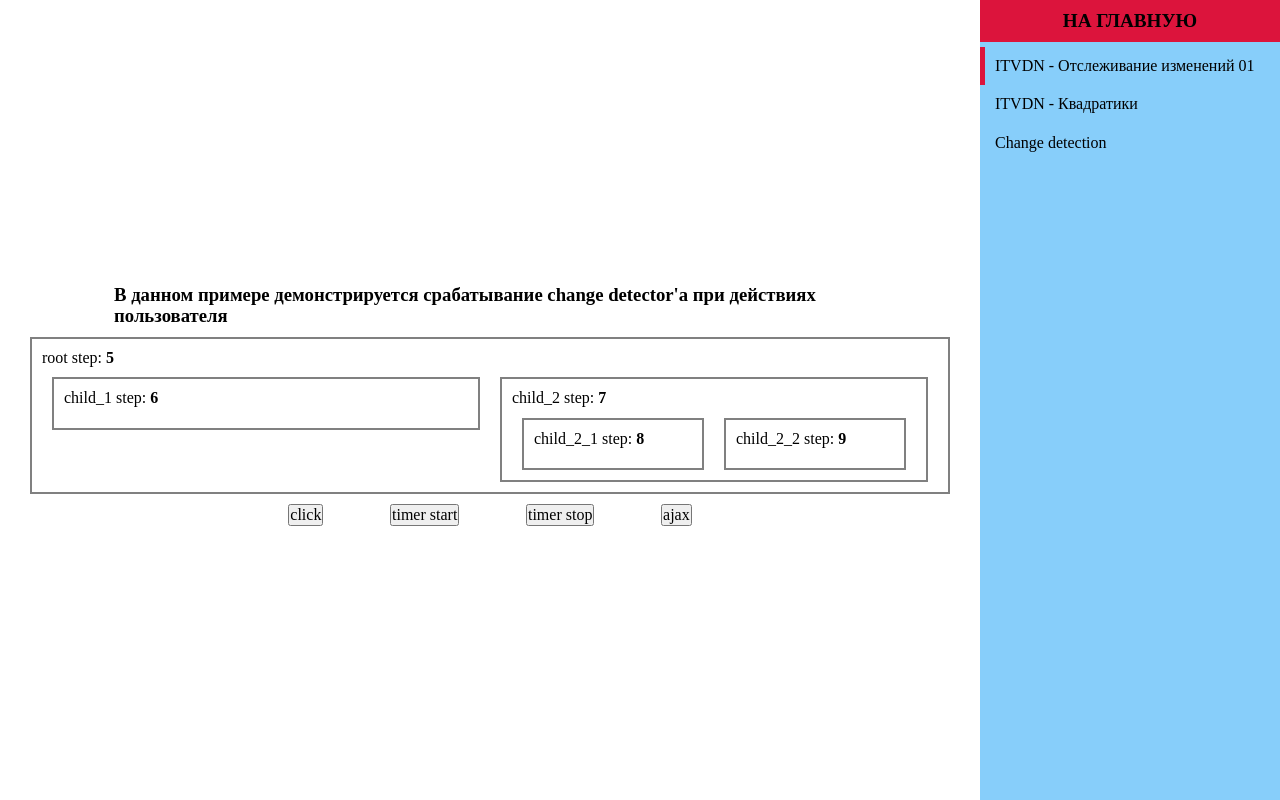
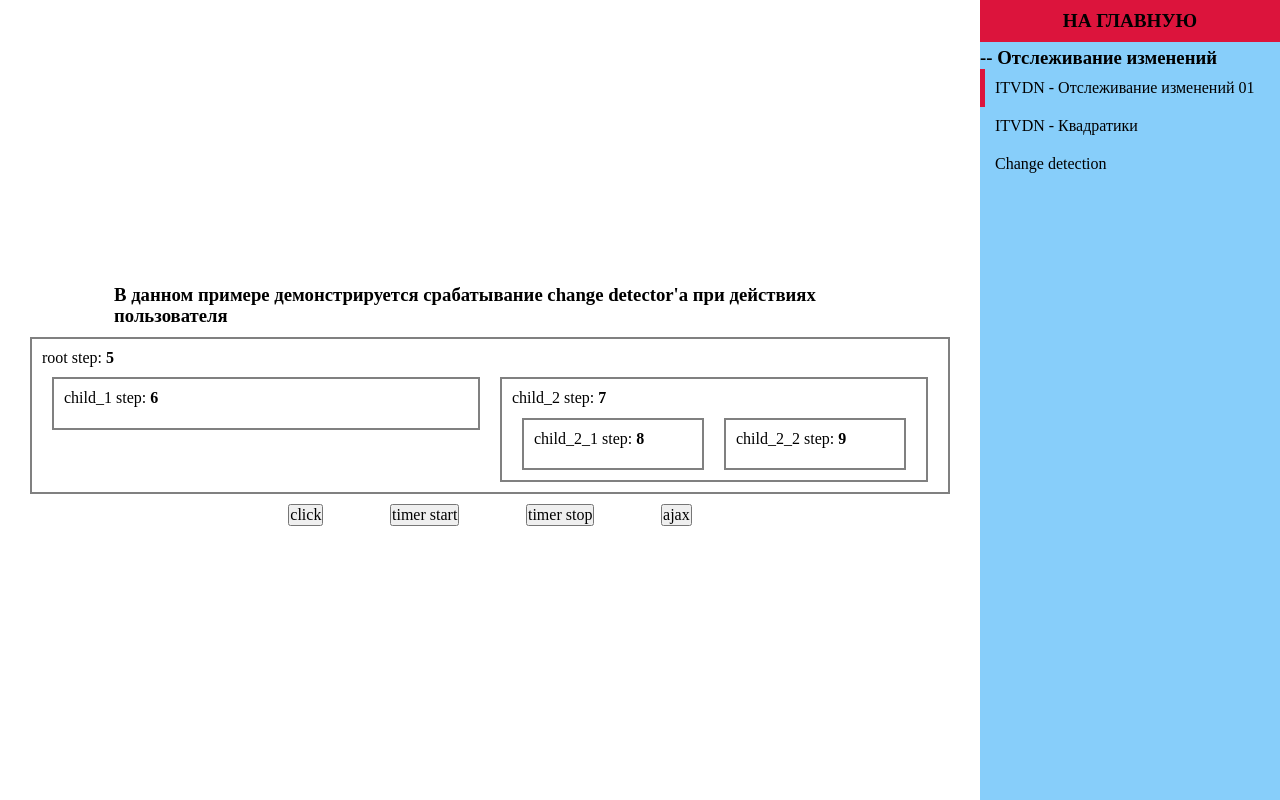
Before and after one commit to Tonneltromb/angular-7-examples, an Angular app: page /examples/itvdn-cd-01 in a window 1280 px wide. Built offline with nearby package versions, Linux system fonts and the light colour scheme.

Commit message:
добавлены теги для группировки роутов добавлен пайп фильтрации массива

```diff
--- /dev/null
+++ b/src/app/modules/examples/core/RouteGroupTag.ts
@@ -0,0 +1,6 @@
+export class RouteGroupTag {
+  static CHANGE_DETECTION = 'Отслеживание изменений';
+  static values = () => {
+    return [RouteGroupTag.CHANGE_DETECTION];
+  }
+}
--- a/src/app/modules/examples/core/components/side-menu/side-menu.component.html
+++ b/src/app/modules/examples/core/components/side-menu/side-menu.component.html
@@ -1,10 +1,19 @@
-<button class="examples__side-menu__button" (click)="onBackToMainPageClickHandler()">НА ГЛАВНУЮ</button>
+<button class="examples__side-menu__button"
+        (click)="onBackToMainPageClickHandler()"
+>
+  НА ГЛАВНУЮ
+</button>
 <div class="examples__side-menu">
-  <div class="examples__side-menu__item"
-       *ngFor="let item of navItems | slice:1"
-       routerLink="{{item.path}}"
-       routerLinkActive="active"
+  <div *ngFor="let group of routeTags"
+       class="examples__side-menu__item-group"
   >
-    <span>{{item.title}}</span>
+    <h3> -- {{group}}</h3>
+    <div class="examples__side-menu__item"
+         *ngFor="let item of navItems | arrayFilter:filterItemsCallback:group"
+         routerLink="{{item.path}}"
+         routerLinkActive="active"
+    >
+      <span>{{item.title}}</span>
+    </div>
   </div>
 </div>
--- a/src/app/modules/examples/core/components/side-menu/side-menu.component.ts
+++ b/src/app/modules/examples/core/components/side-menu/side-menu.component.ts
@@ -1,8 +1,9 @@
 import {Component, ViewEncapsulation} from '@angular/core';
 
 import {CHILDREN} from '../../../examples-routing.module';
-import TitledRoute from '../../interfaces/TitledRoute';
 import {Router} from '@angular/router';
+import {RouteGroupTag} from '../../RouteGroupTag';
+import ExamplesRoute from '../../interfaces/ExamplesRoute';
 
 @Component({
   selector: 'app-examples-side-menu',
@@ -11,11 +12,13 @@ import {Router} from '@angular/router';
   encapsulation: ViewEncapsulation.None
 })
 export class SideMenuComponent {
-  navItems: TitledRoute[] = CHILDREN;
-
+  navItems: ExamplesRoute[] = CHILDREN;
+  routeTags: RouteGroupTag[] = RouteGroupTag.values();
   constructor(private router: Router) {}
-
   onBackToMainPageClickHandler() {
     this.router.navigate(['/']);
   }
+  filterItemsCallback(item: ExamplesRoute, group: RouteGroupTag) {
+    return item.tag === group;
+  }
 }
--- /dev/null
+++ b/src/app/modules/examples/core/interfaces/ExamplesRoute.ts
@@ -0,0 +1,8 @@
+import {Route} from '@angular/router';
+
+import {RouteGroupTag} from '../RouteGroupTag';
+
+export default interface ExamplesRoute extends Route {
+  title: string;
+  tag: RouteGroupTag;
+}
--- a/src/app/modules/examples/core/interfaces/TitledRoute.ts
+++ /dev/null
@@ -1,5 +0,0 @@
-import {Route} from '@angular/router';
-
-export default interface TitledRoute extends Route {
-  title: string;
-}
--- /dev/null
+++ b/src/app/modules/examples/core/pipes/ArrayFilterPipe.ts
@@ -0,0 +1,11 @@
+import {Pipe, PipeTransform} from '@angular/core';
+
+@Pipe({name: 'arrayFilter'})
+export class ArrayFilterPipe implements PipeTransform {
+  transform(value: any[],
+            callback: (...callbackParams: any[]) => boolean,
+            ...params: any[]
+  ): any[] {
+    return value.filter(item => callback(item, ...params));
+  }
+}
--- a/src/app/modules/examples/examples-routing.module.ts
+++ b/src/app/modules/examples/examples-routing.module.ts
@@ -2,15 +2,37 @@ import {NgModule} from '@angular/core';
 import {RouterModule, Routes} from '@angular/router';
 
 import {ExamplesComponent} from './examples.component';
-import TitledRoute from './core/interfaces/TitledRoute';
 import {ITVDNChangeDetection01Component} from './components/itvdn-change-detection-01/itvdn-cd-01.component';
 import {ChangeDetectionComponent} from './components/change-detection/change-detection.component';
+import {RouteGroupTag} from './core/RouteGroupTag';
+import ExamplesRoute from './core/interfaces/ExamplesRoute';
 
-export const CHILDREN: TitledRoute[] = [
-  {title: '', path: '',  redirectTo: 'itvdn-cd-01', pathMatch: 'full'},
-  {title: 'ITVDN - Отслеживание изменений 01', path: 'itvdn-cd-01', component: ITVDNChangeDetection01Component},
-  {title: 'ITVDN - Квадратики', path: 'itvdn-cd-boxes', loadChildren: './modules/boxes/boxes.module#BoxesModule'},
-  {title: 'Change detection', path: 'change-detection', component: ChangeDetectionComponent}
+export const CHILDREN: ExamplesRoute[] = [
+  {
+    title: '',
+    tag: null,
+    path: '',
+    redirectTo: 'itvdn-cd-01',
+    pathMatch: 'full'
+  },
+  {
+    title: 'ITVDN - Отслеживание изменений 01',
+    tag: RouteGroupTag.CHANGE_DETECTION,
+    path: 'itvdn-cd-01',
+    component: ITVDNChangeDetection01Component
+  },
+  {
+    title: 'ITVDN - Квадратики',
+    tag: RouteGroupTag.CHANGE_DETECTION,
+    path: 'itvdn-cd-boxes',
+    loadChildren: './modules/boxes/boxes.module#BoxesModule'
+  },
+  {
+    title: 'Change detection',
+    tag: RouteGroupTag.CHANGE_DETECTION,
+    path: 'change-detection',
+    component: ChangeDetectionComponent
+  }
 ];
 
 const examplesRoutes: Routes = [
@@ -21,4 +43,5 @@ const examplesRoutes: Routes = [
   imports: [RouterModule.forChild(examplesRoutes)],
   exports: [RouterModule]
 })
-export class ExamplesRoutingModule {}
+export class ExamplesRoutingModule {
+}
--- a/src/app/modules/examples/examples.module.ts
+++ b/src/app/modules/examples/examples.module.ts
@@ -10,6 +10,7 @@ import {UserComponent} from './components/change-detection/user/user.component';
 import {UserListComponent} from './components/change-detection/user-list/user-list.component';
 import {UserStore} from './components/change-detection/store/user.store';
 import {ExamplesComponent} from './examples.component';
+import {ArrayFilterPipe} from './core/pipes/ArrayFilterPipe';
 
 @NgModule({
   declarations: [
@@ -19,7 +20,8 @@ import {ExamplesComponent} from './examples.component';
     CardComponent,
     ChangeDetectionComponent,
     UserComponent,
-    UserListComponent
+    UserListComponent,
+    ArrayFilterPipe
   ],
   imports: [
     CommonModule,
```
